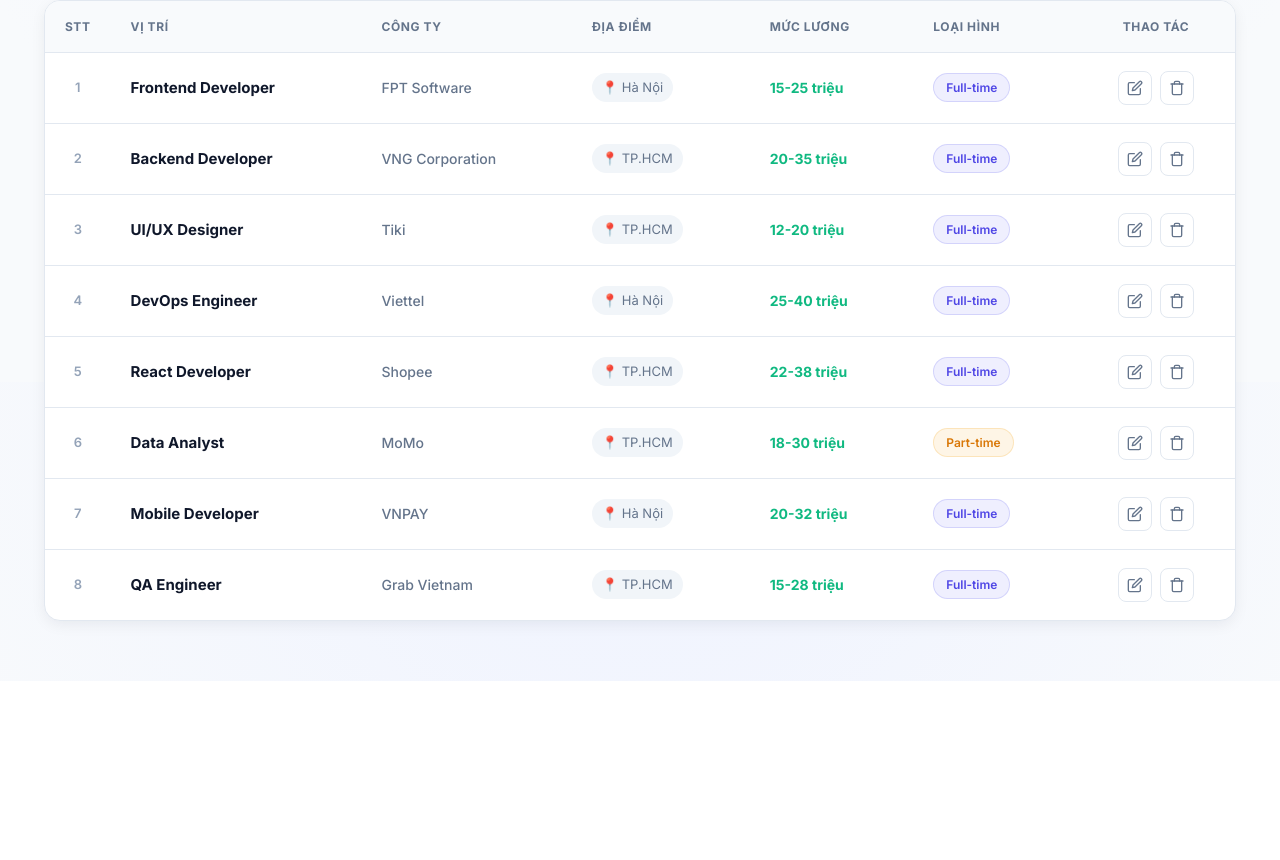
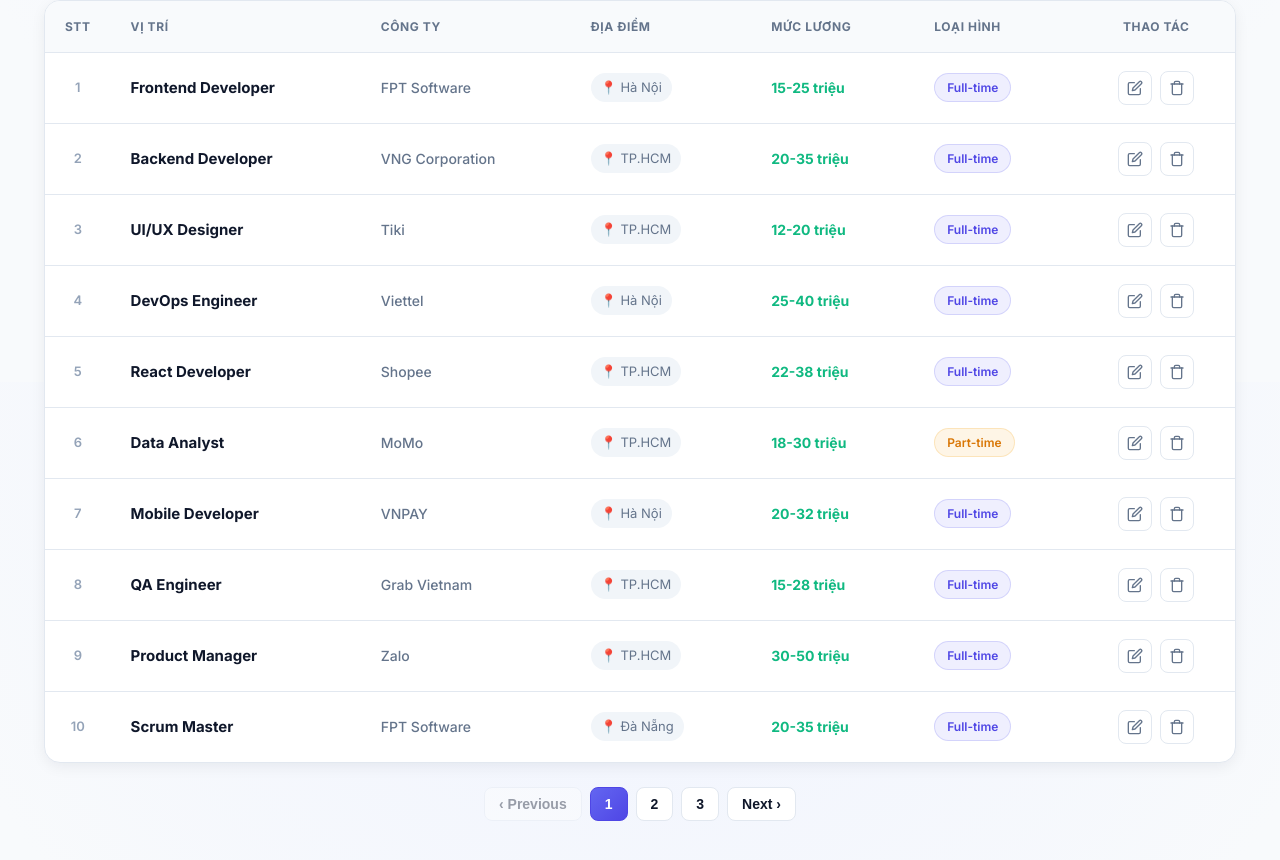
Before and after one commit to vuthuyduong1505/Job_Portal, a React (Vite) app: page / in a window 1280 px wide. Shown: the part 418-1278 px from the top of the page. Before the commit the page ends 1099 px from the top, so only its background shows below. Built offline with nearby package versions, Linux system fonts and the light colour scheme.

Commit message:
feat: thêm tính năng phân trang

```diff
--- a/src/components/JobTable.jsx
+++ b/src/components/JobTable.jsx
@@ -1,6 +1,6 @@
 import "./JobTable.css";
 
-function JobTable({ jobs, onDelete, onEdit, totalJobsCount = 0 }) {
+function JobTable({ jobs, onDelete, onEdit, totalJobsCount = 0, currentPage = 1, itemsPerPage = 10 }) {
 
   const getTypeClass = (type) => {
     switch (type) {
@@ -35,7 +35,7 @@
           <tbody>
             {jobs.map((job, index) => (
               <tr key={job.id}>
-                <td>{index + 1}</td>
+                <td>{(currentPage - 1) * itemsPerPage + index + 1}</td>
                 <td className="job-title">{job.title}</td>
                 <td className="job-company">{job.company}</td>
                 <td>
--- a/src/pages/JobPage.css
+++ b/src/pages/JobPage.css
@@ -100,3 +100,41 @@
     width: 100%;
   }
 }
+
+/* ===== PAGINATION UI ===== */
+.pagination {
+  display: flex;
+  justify-content: center;
+  align-items: center;
+  gap: 8px;
+  margin-top: 24px;
+}
+
+.btn-page {
+  padding: 8px 14px;
+  border: 1.5px solid var(--border);
+  border-radius: var(--radius-sm);
+  background: var(--surface);
+  color: var(--text);
+  font-size: 14px;
+  font-weight: 600;
+  cursor: pointer;
+  transition: var(--transition);
+}
+
+.btn-page:hover:not(:disabled) {
+  background: var(--primary-light);
+  border-color: var(--primary);
+  color: var(--primary);
+}
+
+.btn-page.active {
+  background: var(--primary-gradient);
+  color: white;
+  border-color: var(--primary);
+}
+
+.btn-page:disabled {
+  opacity: 0.4;
+  cursor: not-allowed;
+}
--- a/src/pages/JobPage.jsx
+++ b/src/pages/JobPage.jsx
@@ -1,4 +1,4 @@
-import { useState } from "react";
+import { useState, useEffect } from "react";
 import JobFilterBar from "../components/JobFilterBar";
 import JobTable from "../components/JobTable";
 import JobForm from "../components/JobForm";
@@ -16,6 +16,23 @@
     { id: 6, title: "Data Analyst", company: "MoMo", location: "TP.HCM", salary: "18-30 triệu", type: "Part-time" },
     { id: 7, title: "Mobile Developer", company: "VNPAY", location: "Hà Nội", salary: "20-32 triệu", type: "Full-time" },
     { id: 8, title: "QA Engineer", company: "Grab Vietnam", location: "TP.HCM", salary: "15-28 triệu", type: "Full-time" },
+    { id: 9, title: "Product Manager", company: "Zalo", location: "TP.HCM", salary: "30-50 triệu", type: "Full-time" },
+    { id: 10, title: "Scrum Master", company: "FPT Software", location: "Đà Nẵng", salary: "20-35 triệu", type: "Full-time" },
+    { id: 11, title: "iOS Developer", company: "VinAI", location: "Hà Nội", salary: "25-40 triệu", type: "Full-time" },
+    { id: 12, title: "Android Developer", company: "Be Group", location: "TP.HCM", salary: "20-35 triệu", type: "Full-time" },
+    { id: 13, title: "Data Engineer", company: "Techcombank", location: "Hà Nội", salary: "28-45 triệu", type: "Full-time" },
+    { id: 14, title: "Cloud Architect", company: "CMC Global", location: "Hà Nội", salary: "35-55 triệu", type: "Remote" },
+    { id: 15, title: "Technical Writer", company: "Axon", location: "TP.HCM", salary: "12-18 triệu", type: "Part-time" },
+    { id: 16, title: "Security Engineer", company: "BKAV", location: "Hà Nội", salary: "22-38 triệu", type: "Full-time" },
+    { id: 17, title: "Fullstack Developer", company: "Ến Vàng Tech", location: "Đà Nẵng", salary: "18-30 triệu", type: "Full-time" },
+    { id: 18, title: "AI/ML Engineer", company: "VinAI", location: "Hà Nội", salary: "35-60 triệu", type: "Full-time" },
+    { id: 19, title: "System Admin", company: "Viettel IDC", location: "Hà Nội", salary: "15-25 triệu", type: "Full-time" },
+    { id: 20, title: "Business Analyst", company: "TMA Solutions", location: "TP.HCM", salary: "18-30 triệu", type: "Full-time" },
+    { id: 21, title: "Graphic Designer", company: "Tiki", location: "TP.HCM", salary: "10-18 triệu", type: "Part-time" },
+    { id: 22, title: "Node.js Developer", company: "NashTech", location: "TP.HCM", salary: "20-35 triệu", type: "Remote" },
+    { id: 23, title: "Java Developer", company: "Samsung Vietnam", location: "Hà Nội", salary: "25-42 triệu", type: "Full-time" },
+    { id: 24, title: "Python Developer", company: "Fossil Vietnam", location: "TP.HCM", salary: "22-38 triệu", type: "Remote" },
+    { id: 25, title: "Project Manager", company: "KMS Technology", location: "TP.HCM", salary: "30-50 triệu", type: "Full-time" },
 ];
 
 function JobPage() {
@@ -28,6 +45,13 @@
   });
   const [isFormOpen, setIsFormOpen] = useState(false);
   const [editingJob, setEditingJob] = useState(null);
+
+  const [currentPage, setCurrentPage] = useState(1);
+  const [itemsPerPage, setItemsPerPage] = useState(10);
+
+  useEffect(() => {
+    setCurrentPage(1);
+  }, [filters]);
 
   const handleResetFilters = () => {
     setFilters({
@@ -68,7 +92,16 @@
     handleCloseForm();
   };
 
+  // Lọc danh sách công việc theo filters
   const filteredJobs = applyJobFilters(jobs, filters);
+
+  // TASK 4.2 — TÍNH totalPages (Derived Value)
+  const totalPages = Math.ceil(filteredJobs.length / itemsPerPage);
+
+  // TASK 4.3 — LẤY JOBS CỦA TRANG HIỆN TẠI (currentJobs)
+  const startIndex = (currentPage - 1) * itemsPerPage;
+  const endIndex = startIndex + itemsPerPage;
+  const currentJobs = filteredJobs.slice(startIndex, endIndex);
 
   return (
     <div>
@@ -99,11 +132,43 @@
       </div>
 
       <JobTable
-        jobs={filteredJobs}
+        jobs={currentJobs}
         totalJobsCount={jobs.length}
+        currentPage={currentPage}
+        itemsPerPage={itemsPerPage}
         onDelete={handleDeleteJob}
         onEdit={handleOpenEditForm}
       />
+
+      {totalPages > 1 && (
+        <div className="pagination">
+          <button
+            className="btn-page"
+            onClick={() => setCurrentPage(currentPage - 1)}
+            disabled={currentPage === 1}
+          >
+            ‹ Previous
+          </button>
+
+          {Array.from({ length: totalPages }, (_, index) => index + 1).map((page) => (
+            <button
+              key={page}
+              className={`btn-page ${page === currentPage ? "active" : ""}`}
+              onClick={() => setCurrentPage(page)}
+            >
+              {page}
+            </button>
+          ))}
+
+          <button
+            className="btn-page"
+            onClick={() => setCurrentPage(currentPage + 1)}
+            disabled={currentPage === totalPages || totalPages === 0}
+          >
+            Next ›
+          </button>
+        </div>
+      )}
 
       {isFormOpen && (
         <JobForm
```
Also changed, not shown: src/utils/jobFilters.js (+1 -14 lines).
